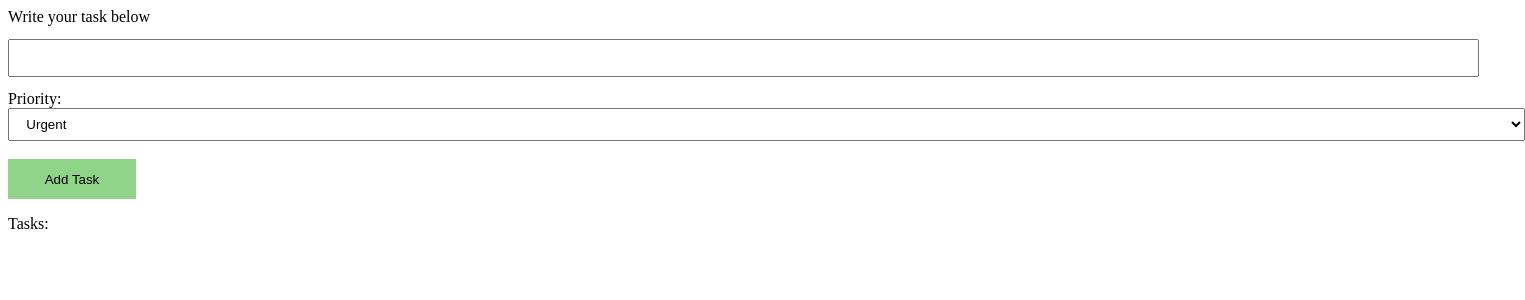
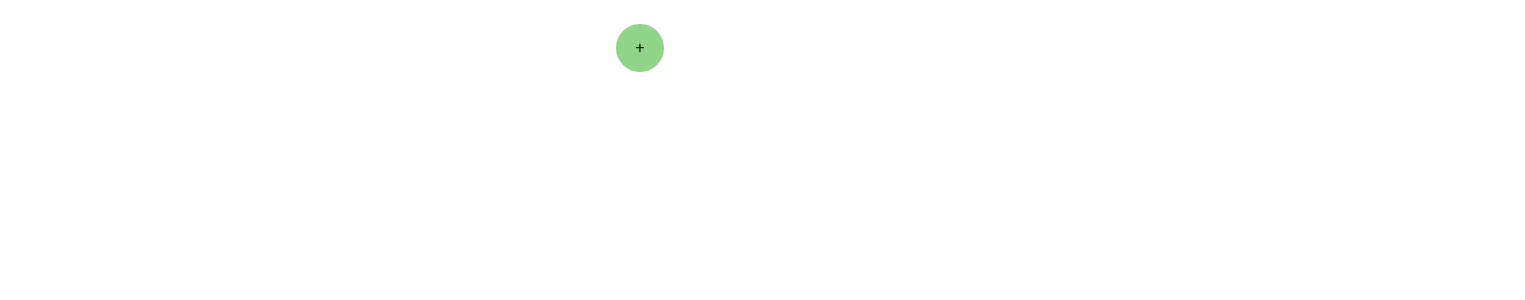
Before and after one commit to Lgab1219/NevaProjectManagement, a React (Vite) app: page / in a window 1280 px wide. Shown: the top 300 px of the page, 1525 px wide, since content can reach past the window. Built offline with nearby package versions, Linux system fonts and the light colour scheme.

Commit message:
added project creation feature, still incomplete

```diff
--- a/src/App.jsx
+++ b/src/App.jsx
@@ -1,42 +1,32 @@
 import { useState } from 'react'
-import Form from './Form.jsx'
-import Task from './Task.jsx';
+import ProjectCard from './ProjectCard.jsx'
 import './App.css'
 
 function App() {
 
-  const [tasks, setTask] = useState([]);
-  const [taskInput, setTaskInput] = useState('');
+  const [projects, setProjects] = useState([]);
 
-  function addTask(event) {
-    const priorityValue = event.target.priority.value;
+  function addProject(event) {
 
-    const newTask = {
-      id: Date.now(),
-      text: taskInput,
-      priority: priorityValue,
-      completed: false
+    event.preventDefault();
+
+    const newProject = {
+      id: Date.now()
     }
 
-    setTask([...tasks, newTask]);
-    setTaskInput('');
-  }
-
-  function removeTask(taskID) {
-    setTask(tasks => tasks.map(task => task.id === taskID ? {...task, completed: !task.completed} : task));
-
-    setTimeout(() => {
-    const updatedTasks = tasks.filter(task => (task.id !== taskID));
-    setTask(updatedTasks);
-    }, 1000);
-
-  }
+    setProjects([...projects, newProject]);
+}
 
   return (
     <>
-      <Form addTask={addTask} setTaskInput={setTaskInput} taskInput={taskInput} />
-      <p>Tasks:</p><br />
-      <Task tasks={tasks} removeTask={removeTask} />
+    <div id='btn-container'>
+      <button type="submit" className='add-project-btn' onClick={addProject}>+</button>
+    </div>
+    <div id='project-container'>
+      {projects.map(project => (
+        <ProjectCard key={project.id} projectTitle={project.id} />
+      ))}
+    </div>
     </>
   )
 }
```
